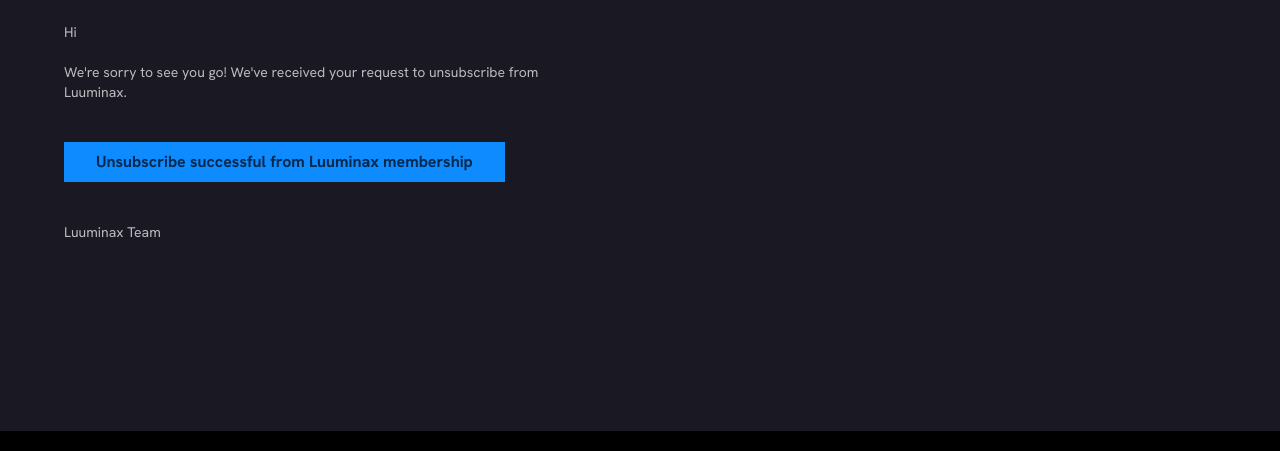
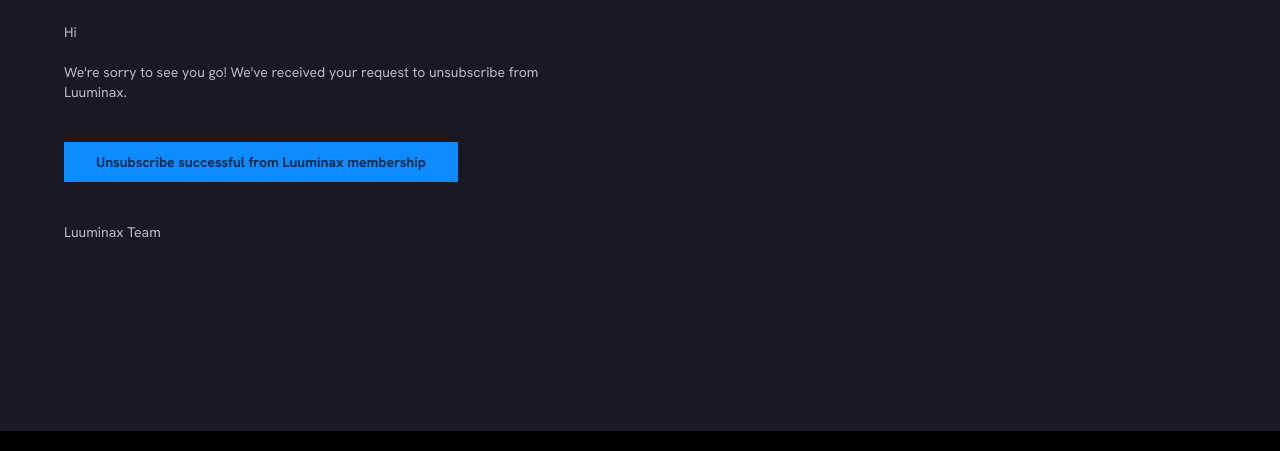
Before and after one commit to Rob14319/LUUMINAX3, a plain HTML site: page index.html in a window 1280 px wide. Shown: the part 204-655 px from the top of the page. Drawn offline with nearby package versions, Linux system fonts and the light colour scheme.

Commit message:
Update index.html

```diff
--- a/index.html
+++ b/index.html
@@ -28,7 +28,7 @@
       </div>
       <div class="loginbtn flex align-center">
         <button
-          class="bg-[#0E8BFF] hover:bg-blue-700 text-opacity-70 text-base leading-6 font-bold text-black mt-10 px-8 py-2"
+          class="bg-[#0E8BFF] hover:bg-blue-700 text-opacity-70 text-sm leading-6 font-bold text-black mt-10 px-8 py-2"
         >
           Unsubscribe successful from Luuminax membership
         </button>
```
